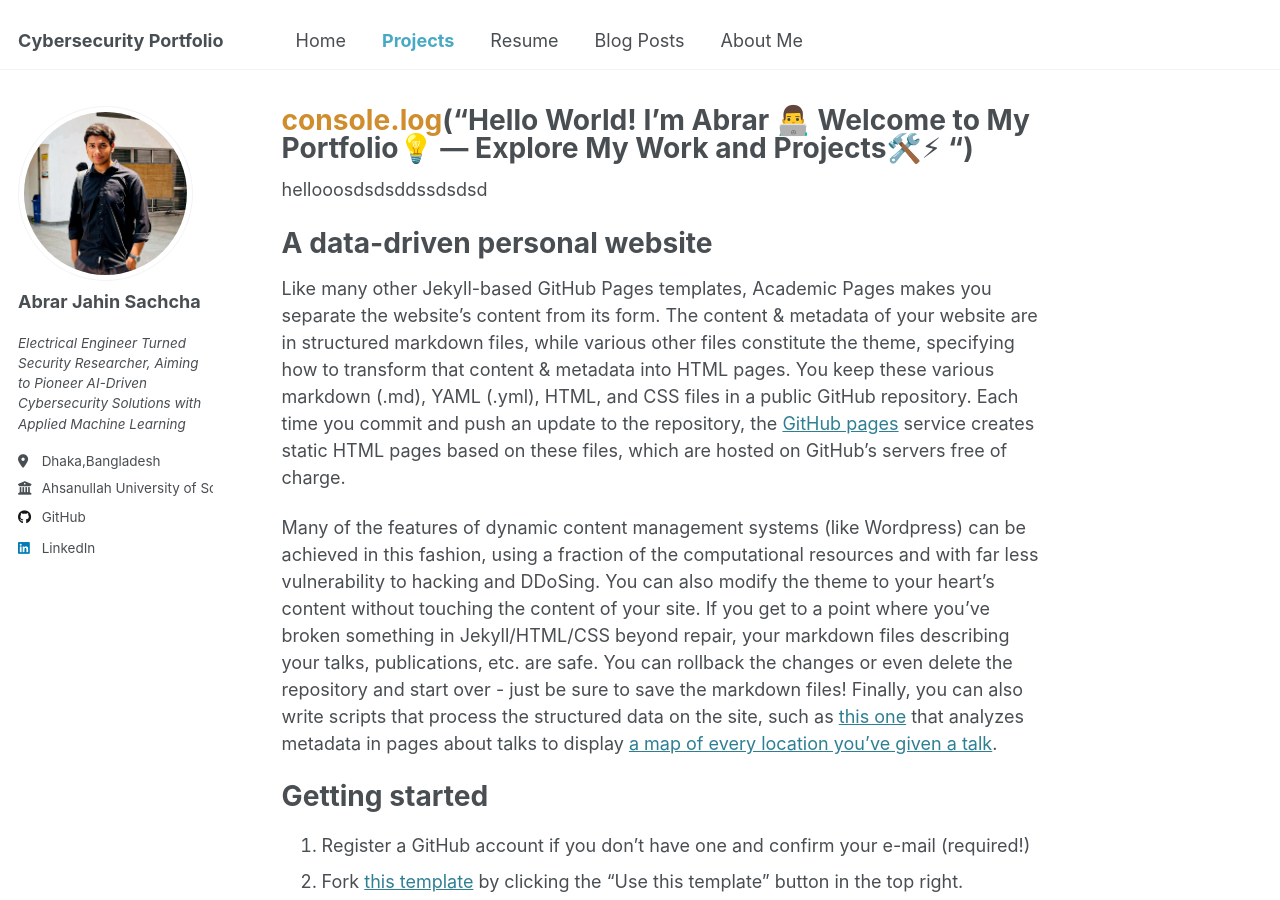
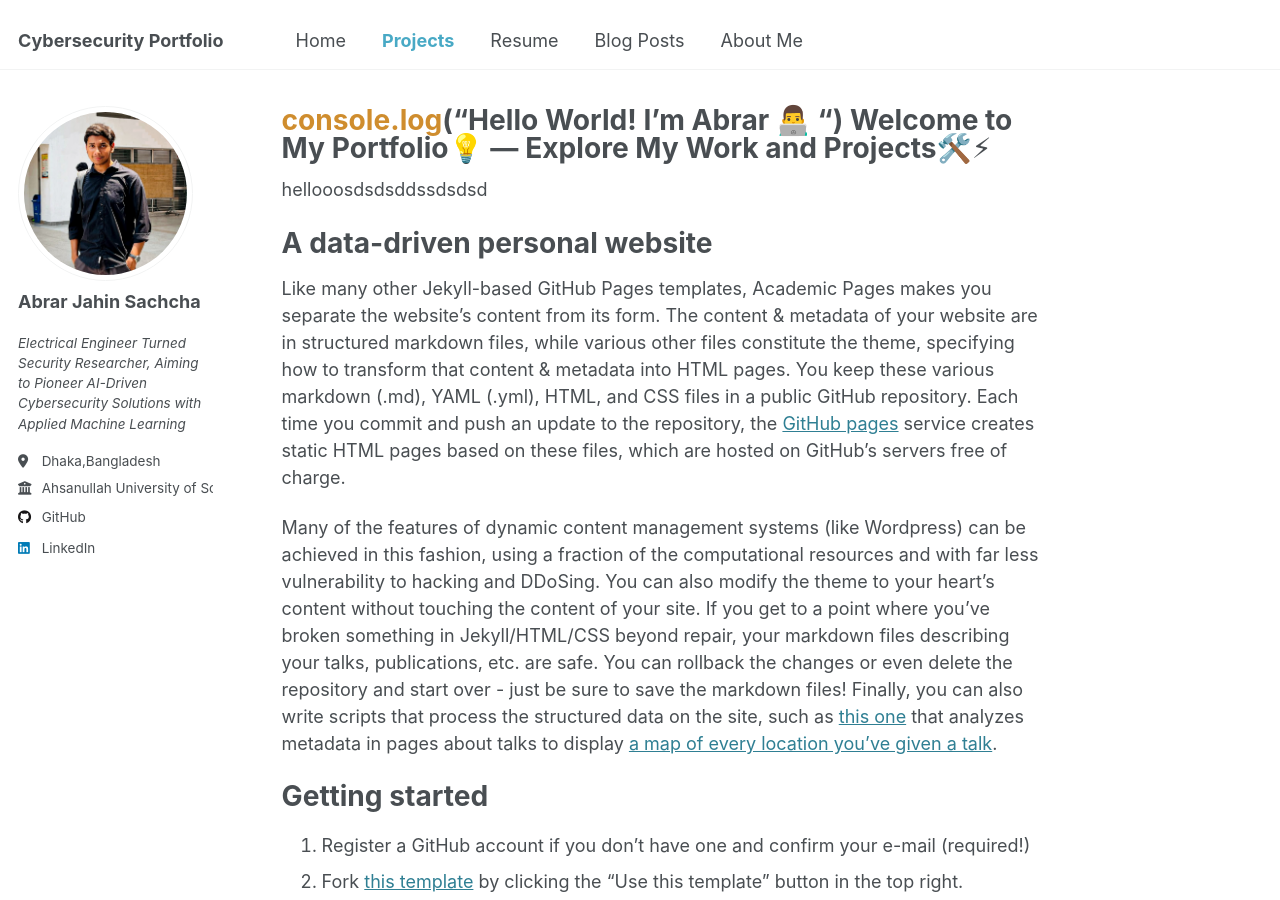
Before and after one commit to AbrarJahin7/cyberportfolio.github.io, a Jekyll site: the page built from _pages/about.md, in a window 1280 px wide and 900 px high. Built offline with Jekyll 4.4.1, drawn with Linux system fonts in a browser that asks for light colours.

Commit message:
Update about.md

```diff
--- a/_pages/about.md
+++ b/_pages/about.md
@@ -1,6 +1,6 @@
 ---
 permalink: /
-title: "<span style='color:#cf8d2e;'>console.log</span>(\"Hello World! I’m Abrar 👨‍💻 Welcome to My Portfolio💡 — Explore My Work and Projects🛠️⚡ \")"
+title: "<span style='color:#cf8d2e;'>console.log</span>(\"Hello World! I’m Abrar 👨‍💻 \")   Welcome to My Portfolio💡 — Explore My Work and Projects🛠️⚡ "
 author_profile: true
 redirect_from:
   - /about/
```
